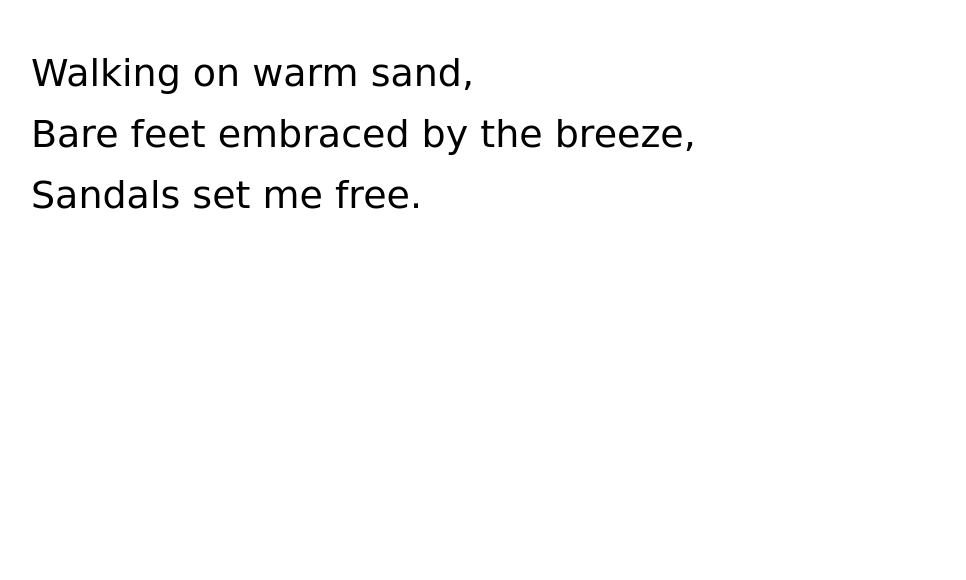
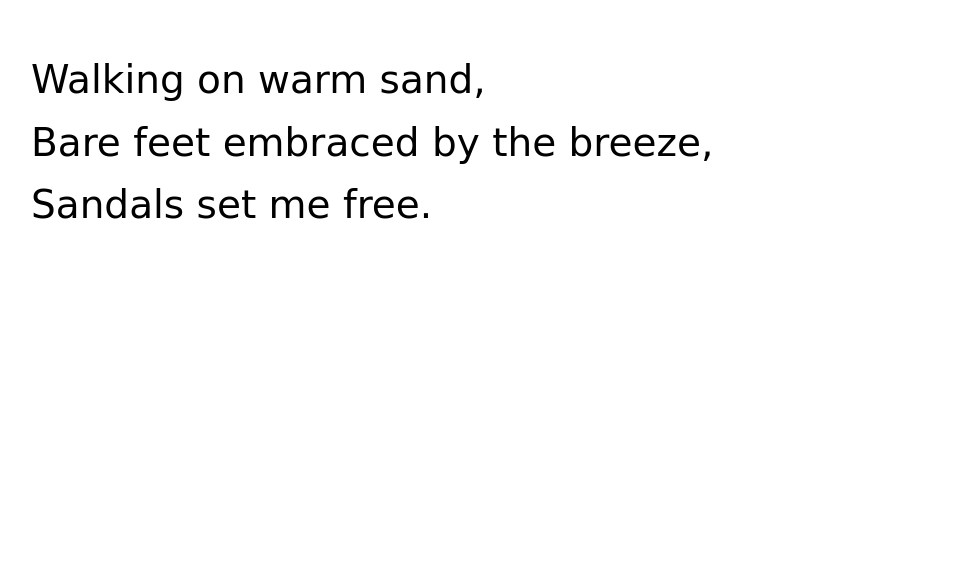
Before and after one commit to RobertRish/dom-exercises, a plain HTML site: page sandals.html in a window 1280 px wide. Shown: the part 220-800 px from the top of the page, without its empty margins (9-975 px from the left). Drawn offline with Linux system fonts and the light colour scheme.

Commit message:
increase font size

```diff
--- a/sandals.html
+++ b/sandals.html
@@ -6,7 +6,7 @@
         body {
             background-image: #e6dbbf;
             font-family: 'Segoe Script', cursive;
-            font-size: 38px;
+            font-size: 39px;
             line-height: 1.6;
             margin: 0;
             padding: 40px;
```
